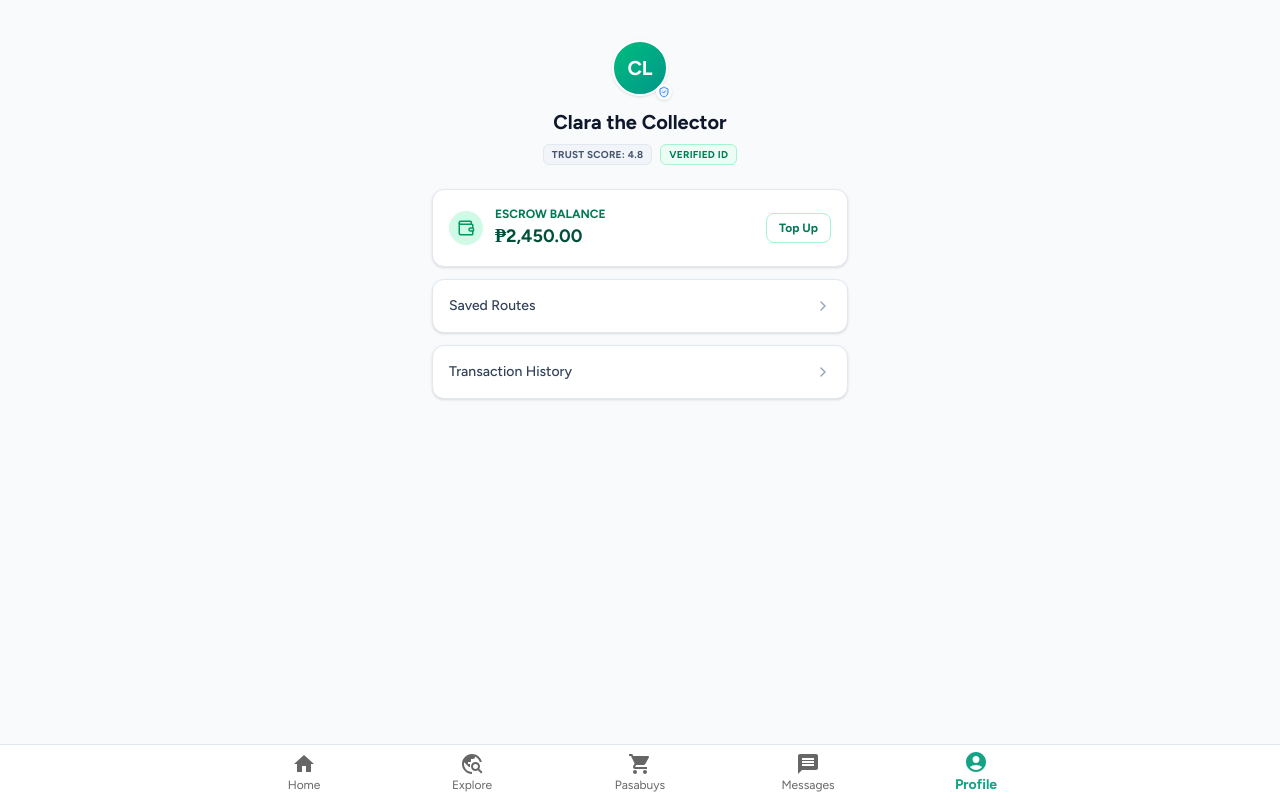
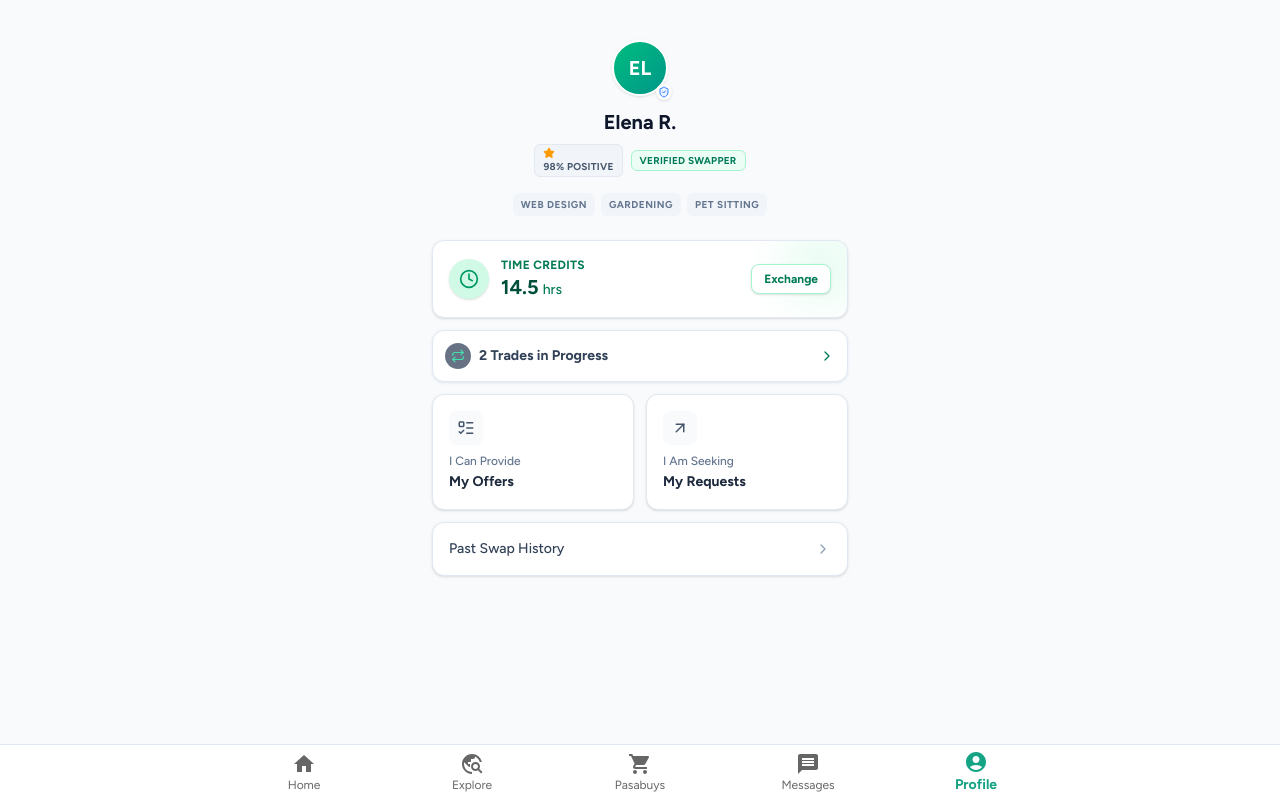
Before and after one commit to NeilR2s/cold-start-marketplace, a React (Vite) app: page /profile in a window 1280 px wide. Built offline with nearby package versions, Linux system fonts and the light colour scheme; a web font is replaced by a local one.

Commit message:
revised profile page no money

```diff
--- a/src/pages/ProfilePage.jsx
+++ b/src/pages/ProfilePage.jsx
@@ -1,41 +1,118 @@
 import React from 'react';
-import { Wallet, ChevronRight } from 'lucide-react';
+import {
+  Clock,
+  ChevronRight,
+  Repeat,
+  ListTodo,
+  Star,
+  ArrowUpRight
+} from 'lucide-react';
 import { Card, Badge, Avatar } from '@/components/CustomComponents';
 
-const ProfilePage = ({ user }) => (
-  <div className="text-center animate-in fade-in px-4 py-6">
+const ProfilePage = ({ user }) => {
+  // Fallback data if props aren't fully populated
+  const profile = {
+    displayName: "Elena R.",
+    reputationScore: 98,
+    credits: 14.5, // Hours available
+    skills: ["Web Design", "Gardening", "Pet Sitting"],
+    activeSwaps: 2
+  };
+
+  return (
+    <div className="text-center animate-in fade-in px-4 py-6 max-w-md mx-auto">
+      {/* --- Profile Header --- */}
       <div className="mt-4 mb-6">
-       <Avatar name={user.displayName} verified={true} size="lg" />
-       <h2 className="text-xl font-bold text-slate-900 mt-3">{user.displayName}</h2>
-       <div className="flex justify-center gap-2 mt-2">
-          <Badge type="neutral">Trust Score: {user.reputationScore}</Badge>
-          <Badge type="success">Verified ID</Badge>
+         <Avatar name={profile.displayName} verified={true} size="lg" />
+         <h2 className="text-xl font-bold text-slate-900 mt-3">{profile.displayName}</h2>
+
+         <div className="flex flex-row justify-center items-center gap-2 mt-2">
+            <Badge type="neutral" className="flex items-center gap-1">
+              <Star size={12} className="text-amber-500 fill-amber-500" />
+              <span>{profile.reputationScore}% Positive</span>
+            </Badge>
+            <Badge type="success">Verified Swapper</Badge>
+         </div>
+
+         {/* Skill Tags - New Feature for Barter Context */}
+         <div className="flex flex-wrap justify-center gap-1.5 mt-4">
+            {profile.skills.map((skill, index) => (
+              <span key={index} className="text-[10px] font-bold uppercase tracking-wider text-slate-500 bg-slate-100 px-2 py-1 rounded-md">
+                {skill}
+              </span>
+            ))}
          </div>
       </div>
 
+      {/* --- Main Action Grid --- */}
       <div className="grid grid-cols-1 gap-3 text-left">
-       <Card className="p-4 flex items-center justify-between border-emerald-200 bg-emerald-50/50">
-         <div className="flex items-center gap-3">
-            <div className="p-2 bg-emerald-100 rounded-full text-emerald-600">
-                <Wallet size={18} />
+
+         {/* The "Wallet" is now a Time Bank */}
+         <Card className="p-4 flex items-center justify-between border-emerald-200 bg-emerald-50/50 relative overflow-hidden">
+           {/* Decorative background circle */}
+           <div className="absolute -right-4 -top-4 w-20 h-20 bg-emerald-100/50 rounded-full blur-xl pointer-events-none" />
+
+           <div className="flex items-center gap-3 z-10">
+              <div className="p-2.5 bg-emerald-100 rounded-full text-emerald-600 shadow-sm">
+                  <Clock size={20} />
               </div>
               <div>
-                <div className="text-xs text-emerald-700 font-bold uppercase">Escrow Balance</div>
-                <div className="text-lg font-bold text-emerald-900">₱2,450.00</div>
+                  <div className="text-xs text-emerald-700 font-bold uppercase tracking-wide">Time Credits</div>
+                  <div className="text-xl font-bold text-emerald-900 flex items-baseline gap-1">
+                    {profile.credits} <span className="text-sm font-medium text-emerald-700">hrs</span>
                   </div>
               </div>
-         <button className="text-xs font-bold bg-white text-emerald-700 px-3 py-1.5 rounded-lg border border-emerald-200">Top Up</button>
+           </div>
+           <button className="z-10 text-xs font-bold bg-white hover:bg-emerald-50 text-emerald-700 px-3 py-1.5 rounded-lg border border-emerald-200 shadow-sm transition-colors">
+              Exchange
+           </button>
          </Card>
-       <Card className="p-4 flex items-center justify-between">
-         <span className="text-sm font-medium text-slate-700">Saved Routes</span>
-         <ChevronRight size={16} className="text-slate-400" />
+
+         {/* Active Swaps Indicator */}
+         {profile.activeSwaps > 0 && (
+            <Card className="p-3 bg-slate-900 text-white flex items-center justify-between shadow-lg shadow-slate-200">
+               <div className="flex items-center gap-2">
+                 <div className="p-1.5 bg-slate-700 rounded-full animate-pulse">
+                    <Repeat size={14} className="text-emerald-400" />
+                 </div>
+                 <span className="text-sm font-semibold text-slate-700">
+                    {profile.activeSwaps} Trade{profile.activeSwaps > 1 ? 's' : ''} in Progress
+                 </span>
+               </div>
+               <ChevronRight size={16} className="text-emerald-700" />
             </Card>
-       <Card className="p-4 flex items-center justify-between">
-         <span className="text-sm font-medium text-slate-700">Transaction History</span>
+         )}
+
+         {/* Menu Items */}
+         <div className="grid grid-cols-2 gap-3">
+             <Card className="p-4 flex flex-col justify-between gap-2 hover:border-emerald-200 transition-colors cursor-pointer group">
+                <div className="p-2 w-fit bg-slate-50 text-slate-600 rounded-lg group-hover:bg-emerald-100 group-hover:text-emerald-600 transition-colors">
+                   <ListTodo size={18} />
+                </div>
+                <div>
+                   <span className="block text-xs text-slate-500 font-medium">I Can Provide</span>
+                   <span className="text-sm font-bold text-slate-800">My Offers</span>
+                </div>
+             </Card>
+
+             <Card className="p-4 flex flex-col justify-between gap-2 hover:border-emerald-200 transition-colors cursor-pointer group">
+                <div className="p-2 w-fit bg-slate-50 text-slate-600 rounded-lg group-hover:bg-emerald-100 group-hover:text-emerald-600 transition-colors">
+                   <ArrowUpRight size={18} />
+                </div>
+                <div>
+                   <span className="block text-xs text-slate-500 font-medium">I Am Seeking</span>
+                   <span className="text-sm font-bold text-slate-800">My Requests</span>
+                </div>
+             </Card>
+         </div>
+
+         <Card className="p-4 flex items-center justify-between hover:bg-slate-50 transition-colors cursor-pointer">
+           <span className="text-sm font-medium text-slate-700">Past Swap History</span>
            <ChevronRight size={16} className="text-slate-400" />
          </Card>
       </div>
     </div>
   );
+};
 
 export default ProfilePage;
```
Lines whose indentation alone changed are shown as unchanged.
